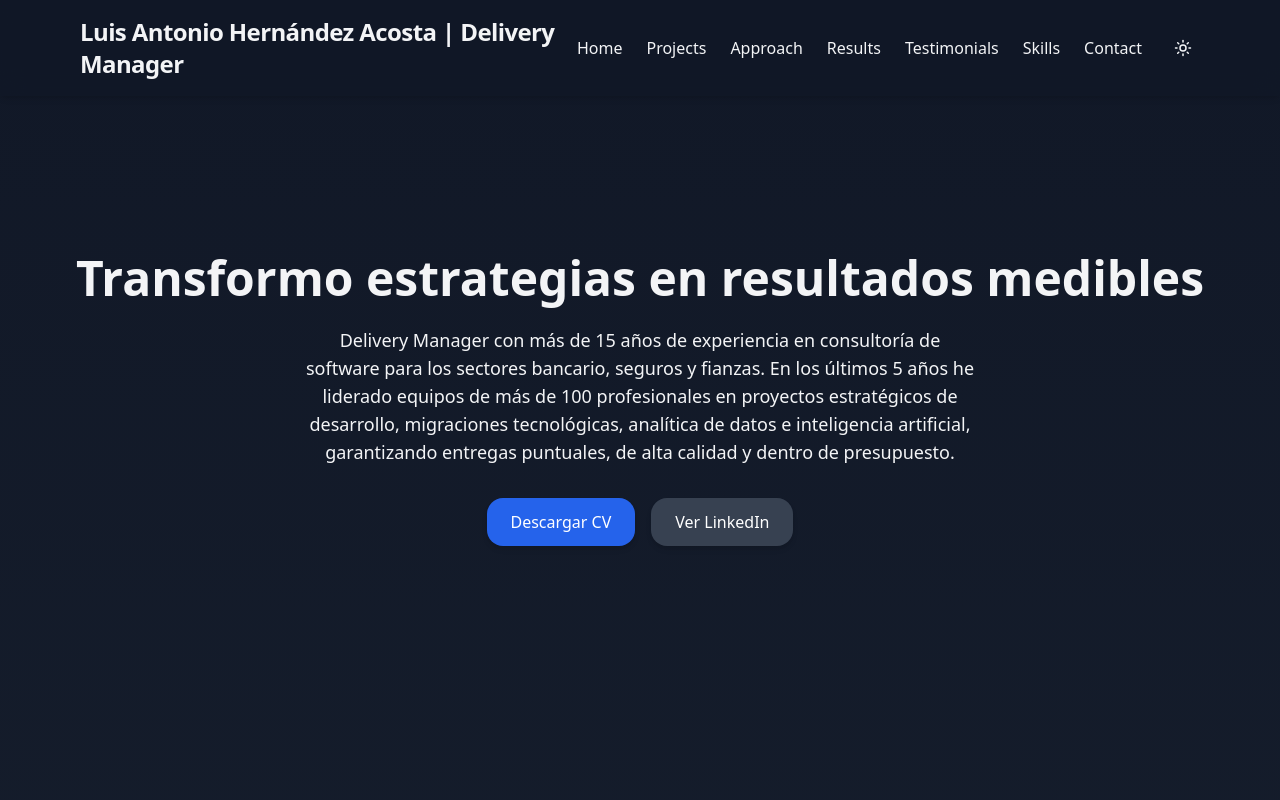
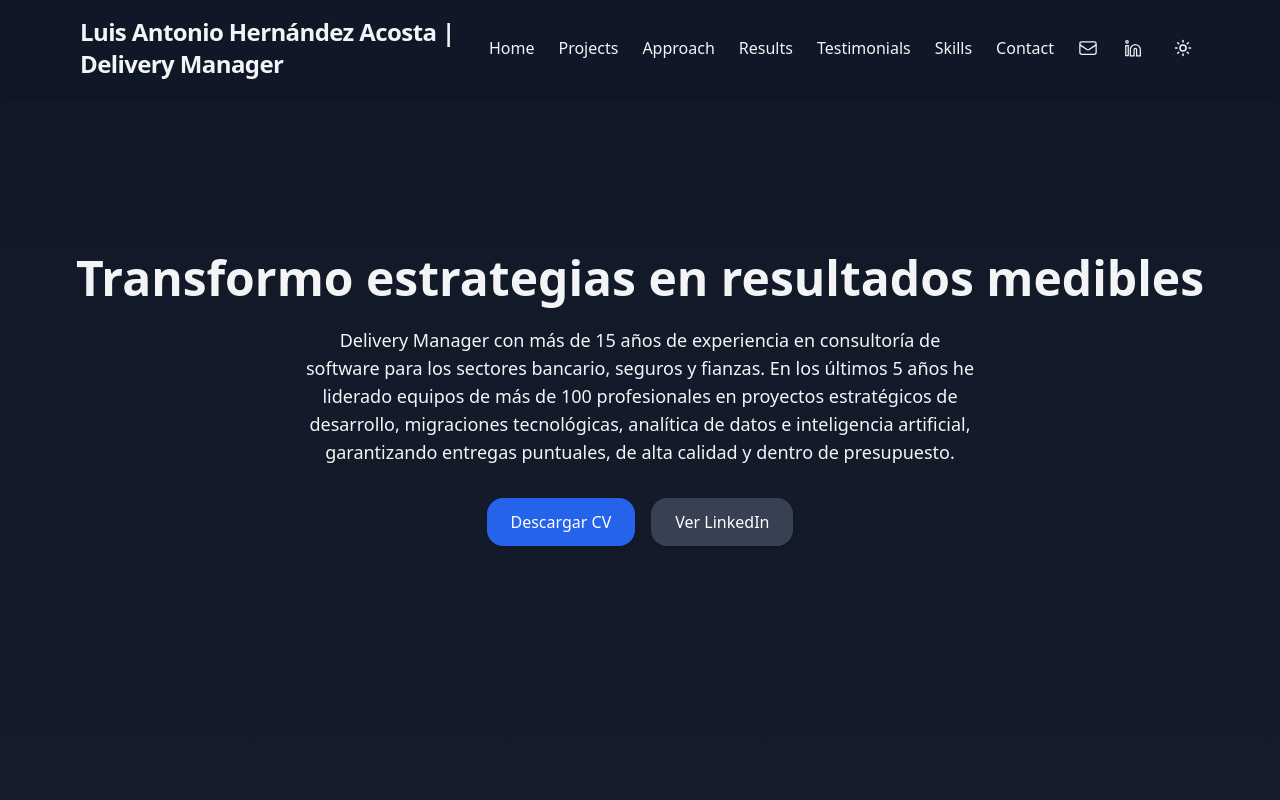
Before and after one commit to hernandezaluis-afk/luis-hernandez-delivery-manager, a React (Vite) app: page / in a window 1280 px wide. Shown: the top 800 px of the page. Built offline with nearby package versions, Linux system fonts and the light colour scheme.

Commit message:
add: fav icon mail and linkedin

```diff
--- a/src/Portfolio.jsx
+++ b/src/Portfolio.jsx
@@ -41,6 +41,17 @@ export default function Portfolio() {
                 {item}
               </a>
             ))}
+            <a href="mailto:hernandez.a.luis@gmail.com" target="_blank" rel="noreferrer" className="hover:text-blue-400">
+              <svg xmlns="http://www.w3.org/2000/svg" fill="none" viewBox="0 0 24 24" strokeWidth={1.5} stroke="currentColor" className="w-5 h-5">
+                <path strokeLinecap="round" strokeLinejoin="round" d="M21.75 6.75v10.5a2.25 2.25 0 0 1-2.25 2.25H4.5a2.25 2.25 0 0 1-2.25-2.25V6.75m19.5 0A2.25 2.25 0 0 0 19.5 4.5H4.5a2.25 2.25 0 0 0-2.25 2.25m19.5 0v.243a2.25 2.25 0 0 1-.993 1.872l-7.5 5a2.25 2.25 0 0 1-2.514 0l-7.5-5A2.25 2.25 0 0 1 2.25 6.993V6.75" />
+              </svg>
+            </a>
+
+            <a href="https://www.linkedin.com/in/luis-antonio-hern%C3%A1ndez-acosta-420531100" target="_blank" rel="noreferrer" className="hover:text-blue-400">
+              <svg xmlns="http://www.w3.org/2000/svg" fill="none" viewBox="0 0 24 24" strokeWidth={1.5} stroke="currentColor" className="w-5 h-5">
+                <path strokeLinecap="round" strokeLinejoin="round" d="M16 8a6 6 0 0 1 6 6v7.5h-4.5V14a1.5 1.5 0 0 0-3 0v7.5H10V14a6 6 0 0 1 6-6zM4.5 9h3V21h-3zM6 6a1.5 1.5 0 1 1 0-3 1.5 1.5 0 0 1 0 3z" />
+              </svg>
+            </a>
             <button onClick={toggleTheme} className="p-2 rounded-full hover:bg-gray-700 transition" aria-label="toggle theme">
               {darkMode ? <Sun size={18} /> : <Moon size={18} />}
             </button>
@@ -75,7 +86,7 @@ export default function Portfolio() {
           Delivery Manager con más de 15 años de experiencia en consultoría de software para los sectores bancario, seguros y fianzas. En los últimos 5 años he liderado equipos de más de 100 profesionales en proyectos estratégicos de desarrollo, migraciones tecnológicas, analítica de datos e inteligencia artificial, garantizando entregas puntuales, de alta calidad y dentro de presupuesto.
         </motion.p>
         <motion.div initial={{ opacity: 0 }} animate={{ opacity: 1 }} transition={{ delay: 1 }} className="flex space-x-4">
-          <a href="/Resume%20Luis%20Hernandez.pdf" download className={`${theme.button} text-white px-6 py-3 rounded-2xl shadow-md`} aria-label="Descargar CV">
+          <a href="Resume%20Luis%20Hernandez.pdf" download className={`${theme.button} text-white px-6 py-3 rounded-2xl shadow-md`} aria-label="Descargar CV">
             Descargar CV
           </a>
           <button className="bg-gray-700 hover:bg-gray-600 text-white px-6 py-3 rounded-2xl shadow-md" onClick={() => window.open('https://www.linkedin.com/in/luis-antonio-hern%C3%A1ndez-acosta-420531100', '_blank')}>
```
